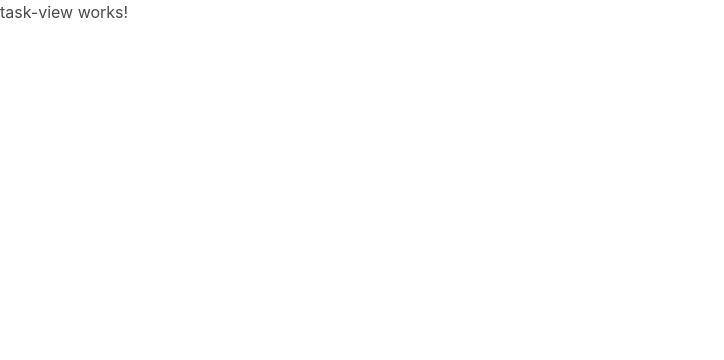
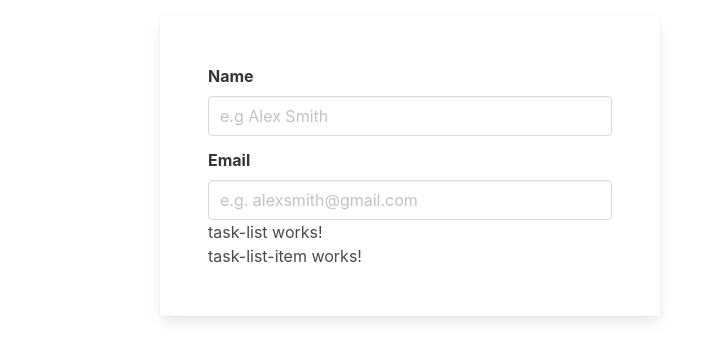
Before and after one commit to Alex-Cauble/ng-task, an Angular app: page /task in a window 1280 px wide. Shown: the top 360 px of the page, without its empty margins (0-724 px from the left). Built offline with nearby package versions, Linux system fonts and the light colour scheme.

Commit message:
more work getting todos working

```diff
--- a/src/app/task/add-task.component.ts
+++ b/src/app/task/add-task.component.ts
@@ -3,18 +3,30 @@ import { Component, OnInit } from '@angular/core';
 @Component({
   selector: 'app-add-task',
   template: `
-    <p>
-      add-task works!
-    </p>
+    <form>
+      <div class="field">
+        <label class="label">Name</label>
+        <div class="control">
+          <input class="input" type="text" placeholder="e.g Alex Smith" />
+        </div>
+      </div>
+
+      <div class="field">
+        <label class="label">Email</label>
+        <div class="control">
+          <input
+            class="input"
+            type="email"
+            placeholder="e.g. alexsmith@gmail.com"
+          />
+        </div>
+      </div>
+    </form>
   `,
-  styles: [
-  ]
+  styles: [],
 })
 export class AddTaskComponent implements OnInit {
+  constructor() {}
 
-  constructor() { }
-
-  ngOnInit(): void {
-  }
-
+  ngOnInit(): void {}
 }
--- a/src/app/task/task-list.component.ts
+++ b/src/app/task/task-list.component.ts
@@ -3,18 +3,13 @@ import { Component, OnInit } from '@angular/core';
 @Component({
   selector: 'app-task-list',
   template: `
-    <p>
-      task-list works!
-    </p>
+    <p>task-list works!</p>
+    <app-task-list-item></app-task-list-item>
   `,
-  styles: [
-  ]
+  styles: [],
 })
 export class TaskListComponent implements OnInit {
+  constructor() {}
 
-  constructor() { }
-
-  ngOnInit(): void {
-  }
-
+  ngOnInit(): void {}
 }
--- a/src/app/task/task-view.component.ts
+++ b/src/app/task/task-view.component.ts
@@ -3,18 +3,26 @@ import { Component, OnInit } from '@angular/core';
 @Component({
   selector: 'app-task-view',
   template: `
-    <p>
-      task-view works!
-    </p>
+    <div
+      class="container is-max-desktop is-justify-content-center flex-center mt-4"
+    >
+      <div class="card p-6">
+        <app-add-task></app-add-task>
+        <app-task-list></app-task-list>
+      </div>
+    </div>
   `,
   styles: [
-  ]
+    `
+      .card {
+        max-width: 500px;
+        margin: auto 0;
+      }
+    `,
+  ],
 })
 export class TaskViewComponent implements OnInit {
+  constructor() {}
 
-  constructor() { }
-
-  ngOnInit(): void {
-  }
-
+  ngOnInit(): void {}
 }
```
Also changed, not shown: src/app/app.module.ts (+9 -1 lines).
